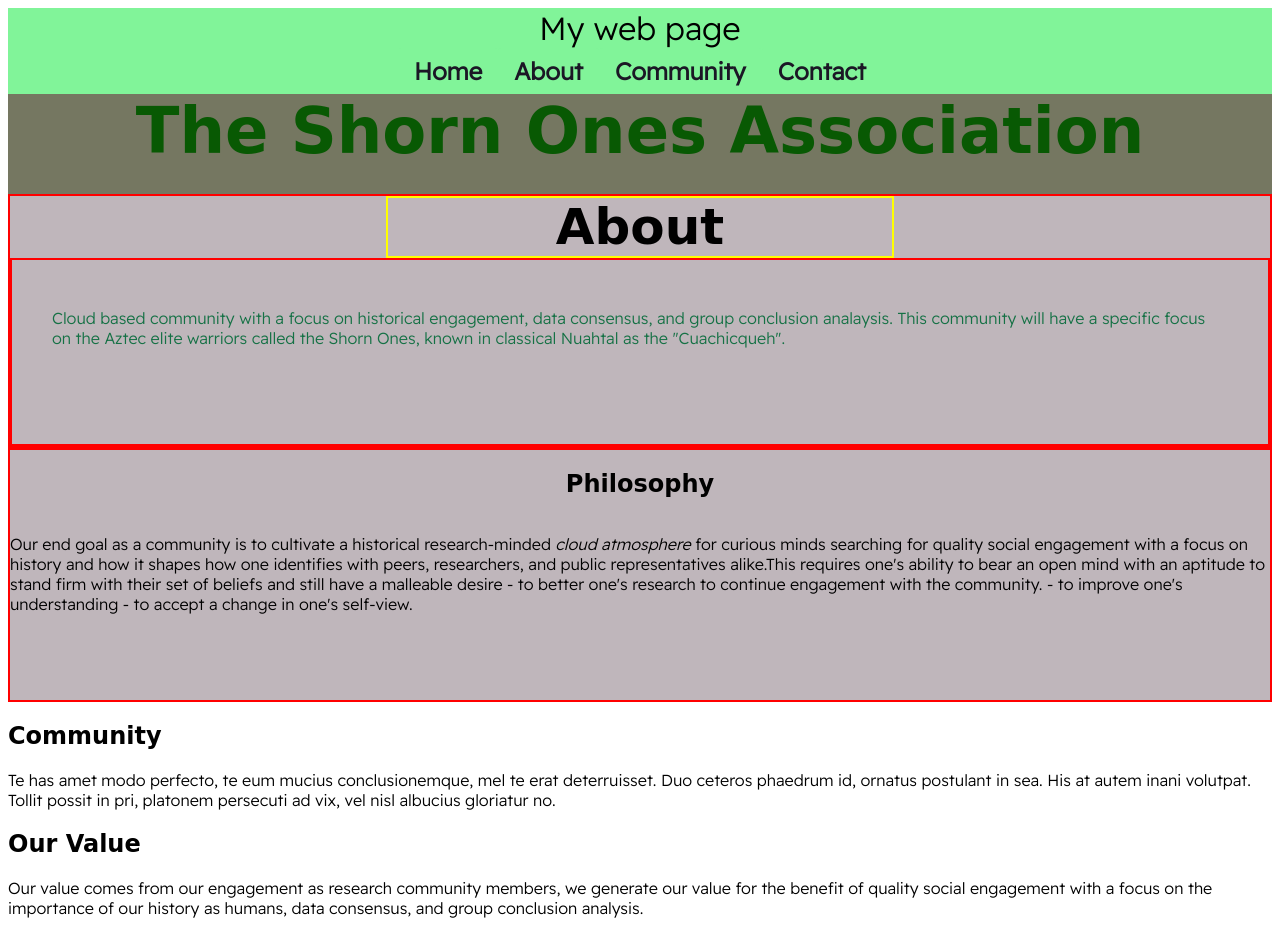
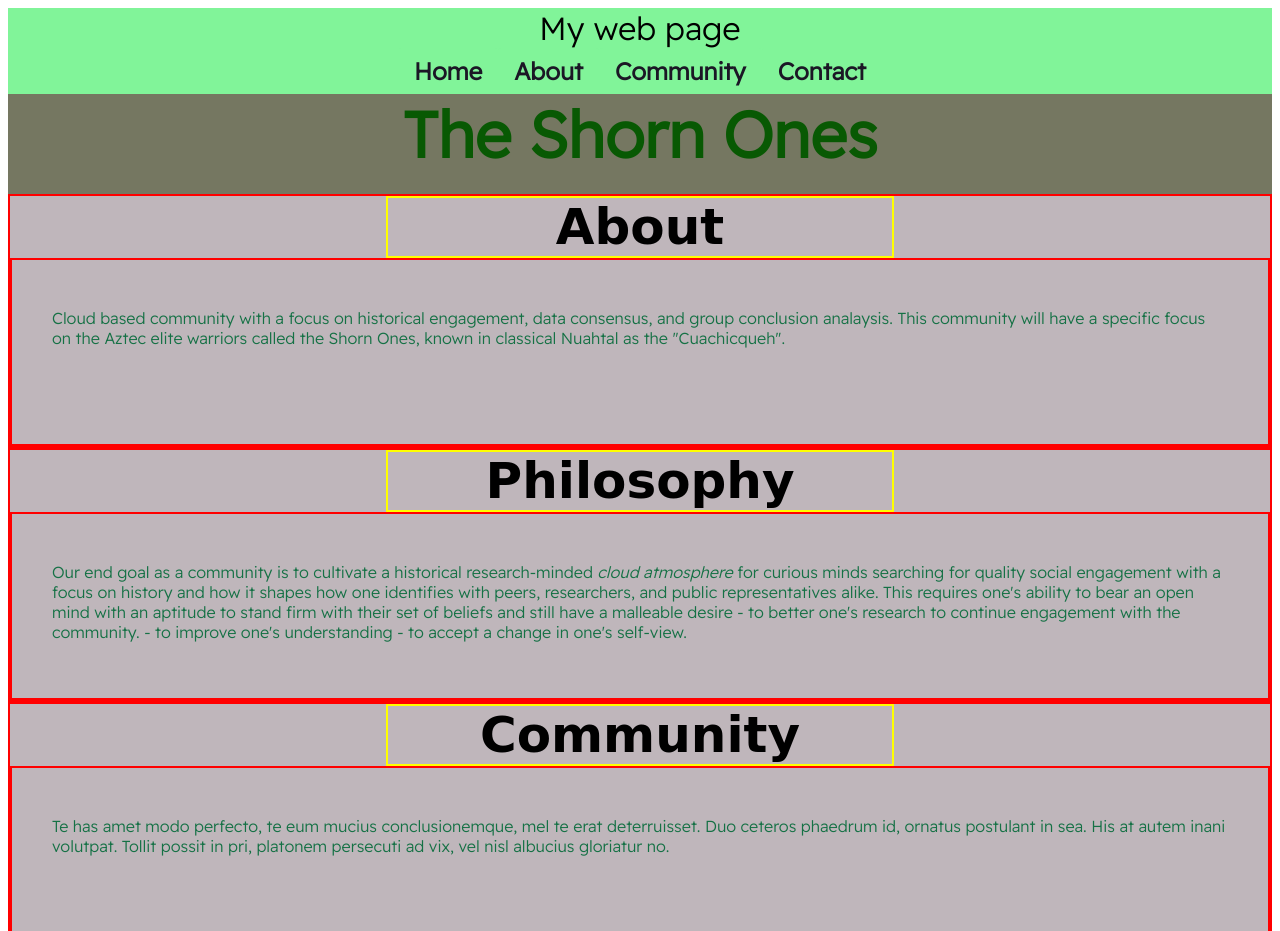
Before and after one commit to saulg-94/myWebpage, a plain HTML site: page index.html in a window 1280 px wide. Shown: the top 931 px of the page. Drawn offline with Linux system fonts and the light colour scheme; a web font is replaced by a local one.

Commit message:
Article Our Value info styling

```diff
--- a/index.html
+++ b/index.html
@@ -34,7 +34,7 @@
     <!-- End of NavBar -->
 
     <section id="pageStart">
-      <h1 id="titleStart">The Shorn Ones Association</h1>
+      <h1 id="titleStart">The Shorn Ones</h1>
     </section>
 
     <section>
@@ -58,7 +58,7 @@
             research-minded <em>cloud atmosphere</em> for curious minds
             searching for quality social engagement with a focus on history and
             how it shapes how one identifies with peers, researchers, and public
-            representatives alike.This requires one's ability to bear an open
+            representatives alike. This requires one's ability to bear an open
             mind with an aptitude to stand firm with their set of beliefs and
             still have a malleable desire - to better one's research to continue
             engagement with the community. - to improve one's understanding - to
@@ -67,7 +67,7 @@
         </article>
         <!-- End of Philosophy -->
         <!-- Community Info Section -->
-        <article>
+        <article class="artCommunity">
           <h2>Community</h2>
           <p>
             <!-- Input info about Community Social Media Accounts/ such as Discord, Twitter, Instagram, TikTok etc -->Te
@@ -79,7 +79,7 @@
         </article>
         <!-- End Of Community -->
         <!-- Our Value Info Section -->
-        <article>
+        <article class="artValue">
           <h2>Our Value</h2>
           <p>
             Our value comes from our engagement as research community members,
@@ -88,12 +88,15 @@
             consensus, and group conclusion analysis.
           </p>
         </article>
+        <!-- End of Our Value info section -->
       </main>
+      <!-- Aside Section -->
       <aside>
         <div>Sidebar 1</div>
         <div>Sidebar 2</div>
         <div>Sidebar 3</div>
       </aside>
+      <!-- End of Aside Section -->
     </section>
     <footer>
       <p>
--- a/style.css
+++ b/style.css
@@ -35,7 +35,7 @@ h2 {
   display: flex;
   justify-content: center;
   margin: 0;
-  font-family: 'Island Moments', cursive;
+  font-family: 'Readex Pro', sans-serif;
 }
 
 /*------------------------------ End of Page Start / Title -----------------------*/
@@ -125,7 +125,6 @@ nav a:hover {
   padding: 3rem 2.5rem;
   margin: 0;
   color: #157145;
-  font-family: 'Readex Pro', sans-serif;
 }
 
 /*---------- End About Article -----------*/
@@ -142,4 +141,85 @@ nav a:hover {
   align-items: center;
 }
 
+.artPhilo h2 {
+  display: flex;
+  border: 2px solid yellow;
+  width: 40%;
+  justify-content: center;
+  margin: 0;
+  font-family: 'Island Moments', cursive;
+  font-size: 50px;
+}
+
+.artPhilo p {
+  border: 2px solid red;
+  flex-grow: 1;
+  padding: 3rem 2.5rem;
+  margin: 0;
+  color: #157145;
+}
+
 /*--------------------- End of Philosophy Article -----------------------*/
+
+/*---------------------- Community info section  -------------------------*/
+
+.artCommunity {
+  background-color: #bfb6bb;
+  border: 2px solid red;
+  height: 250px;
+  margin: 0 auto;
+  display: flex;
+  flex-flow: column nowrap;
+  align-items: center;
+}
+
+.artCommunity h2 {
+  display: flex;
+  border: 2px solid yellow;
+  width: 40%;
+  justify-content: center;
+  margin: 0;
+  font-family: 'Island Moments', cursive;
+  font-size: 50px;
+}
+
+.artCommunity p {
+  border: 2px solid red;
+  flex-grow: 1;
+  padding: 3rem 2.5rem;
+  margin: 0;
+  color: #157145;
+}
+
+/*---------------------- End of Community info section  -------------------------*/
+
+/*--------------------------- Value info section  -------------------------------*/
+
+.artValue {
+  background-color: #bfb6bb;
+  border: 2px solid red;
+  height: 250px;
+  margin: 0 auto;
+  display: flex;
+  flex-flow: column nowrap;
+  align-items: center;
+}
+
+.artValue h2 {
+  display: flex;
+  border: 2px solid yellow;
+  width: 40%;
+  justify-content: center;
+  margin: 0;
+  font-family: 'Island Moments', cursive;
+  font-size: 50px;
+}
+.artValue p {
+  border: 2px solid red;
+  flex-grow: 1;
+  padding: 3rem 2.5rem;
+  margin: 0;
+  color: #157145;
+}
+
+/*--------------------------- End of Value info section  -------------------------------*/
```
